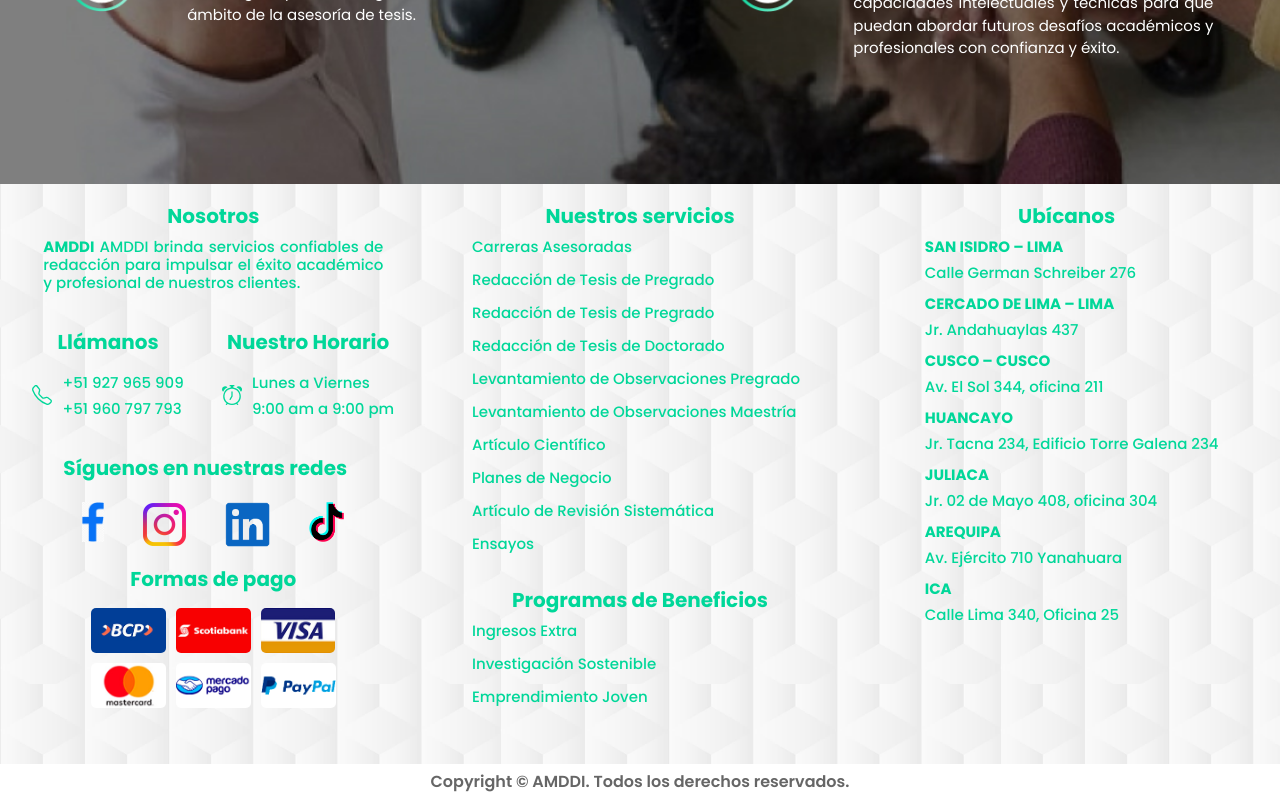
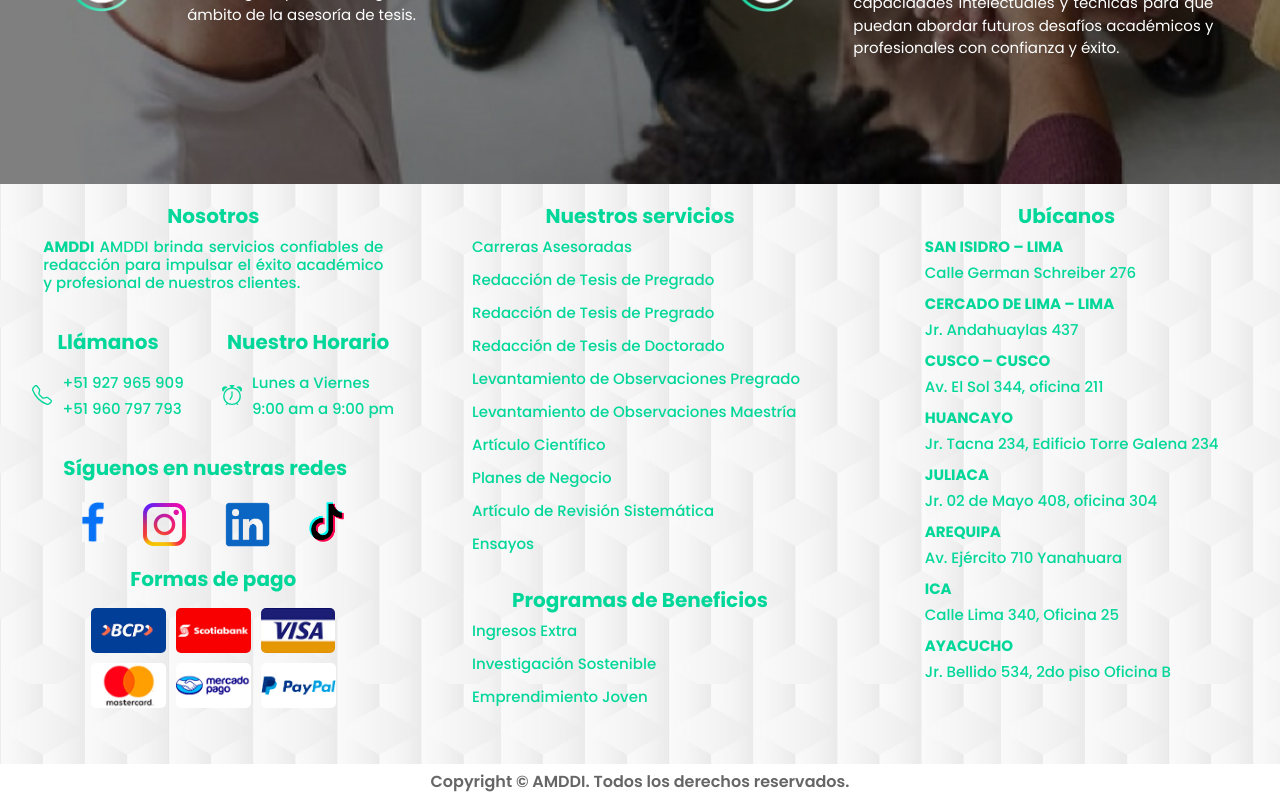
Before and after one commit to CJRS1/AMDDI, a React (Create React App) app in the folder amddi_project/: page /nosotros in a window 1280 px wide. Shown: the part 2416-3216 px from the top of the page. Built offline with nearby package versions, Linux system fonts and the light colour scheme.

Commit message:
Se añadió ayacucho

```diff
--- a/amddi_project/src/components/Footer.js
+++ b/amddi_project/src/components/Footer.js
@@ -344,6 +344,18 @@ export default function Footer() {
                                 <h5>Calle Lima 340, Oficina 25 </h5>
                             </a>
                         </div>
+                        <div className="card-icloc">
+                            {/* <svg xmlns="http://www.w3.org/2000/svg" width="30" height="30" fill="#00d799" className="bi bi-geo-alt"
+                                viewBox="0 0 16 16">
+                                <path
+                                    d="M12.166 8.94c-.524 1.062-1.234 2.12-1.96 3.07A31.493 31.493 0 0 1 8 14.58a31.481 31.481 0 0 1-2.206-2.57c-.726-.95-1.436-2.008-1.96-3.07C3.304 7.867 3 6.862 3 6a5 5 0 0 1 10 0c0 .862-.305 1.867-.834 2.94zM8 16s6-5.686 6-10A6 6 0 0 0 2 6c0 4.314 6 10 6 10z" />
+                                <path d="M8 8a2 2 0 1 1 0-4 2 2 0 0 1 0 4zm0 1a3 3 0 1 0 0-6 3 3 0 0 0 0 6z" />
+                            </svg> */}
+                            <a href='https://goo.gl/maps/1Z3CP3vTZRnupzS16' target='_blank' rel='noreferrer' className="card-localizacion">
+                                <h5><strong>AYACUCHO</strong></h5>
+                                <h5>Jr. Bellido 534, 2do piso Oficina B</h5>
+                            </a>
+                        </div>
                     </div>
                     {/* <h4 className='margin_title'><strong>Libro de Reclamaciones</strong></h4>
                     <div className="libro-container">
```
